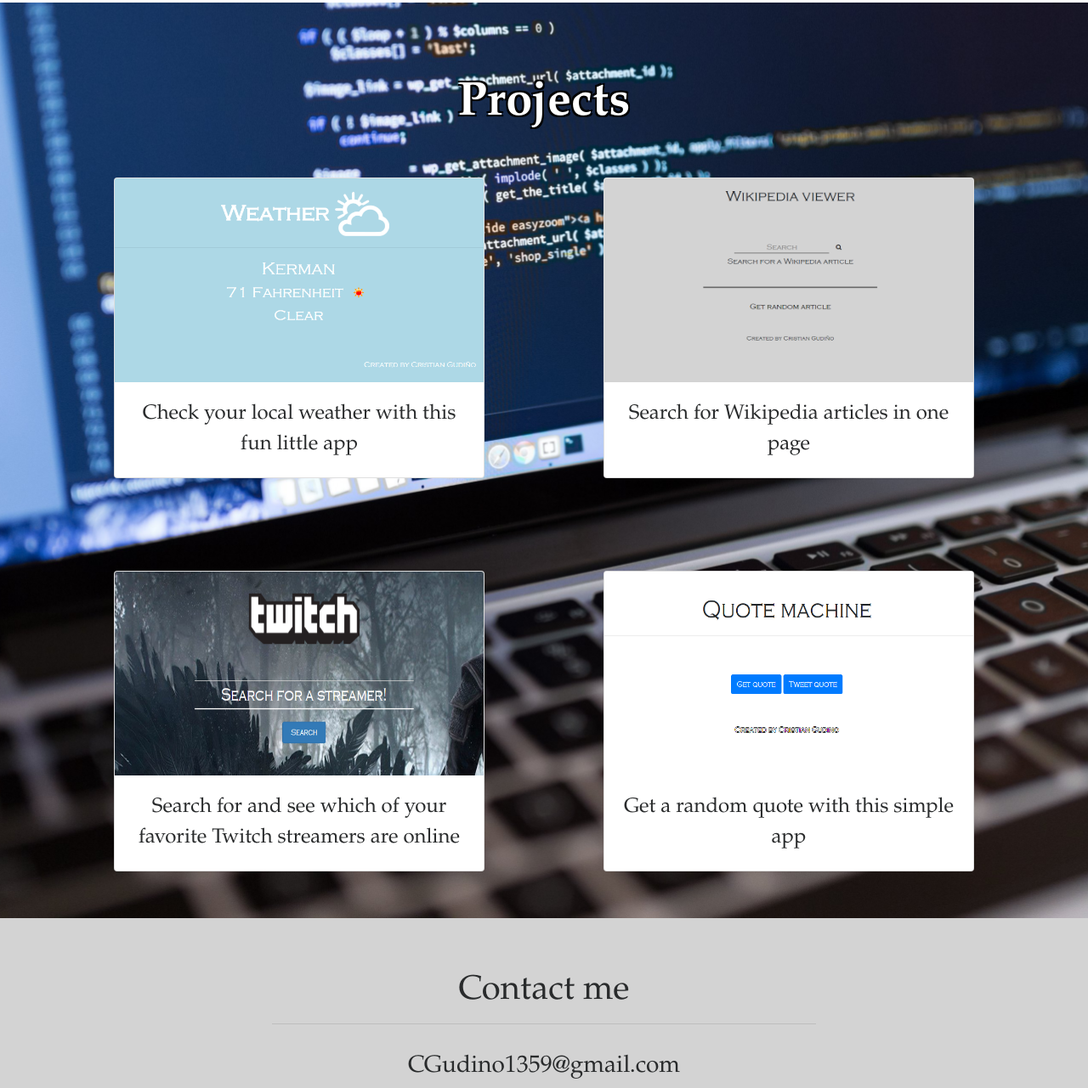
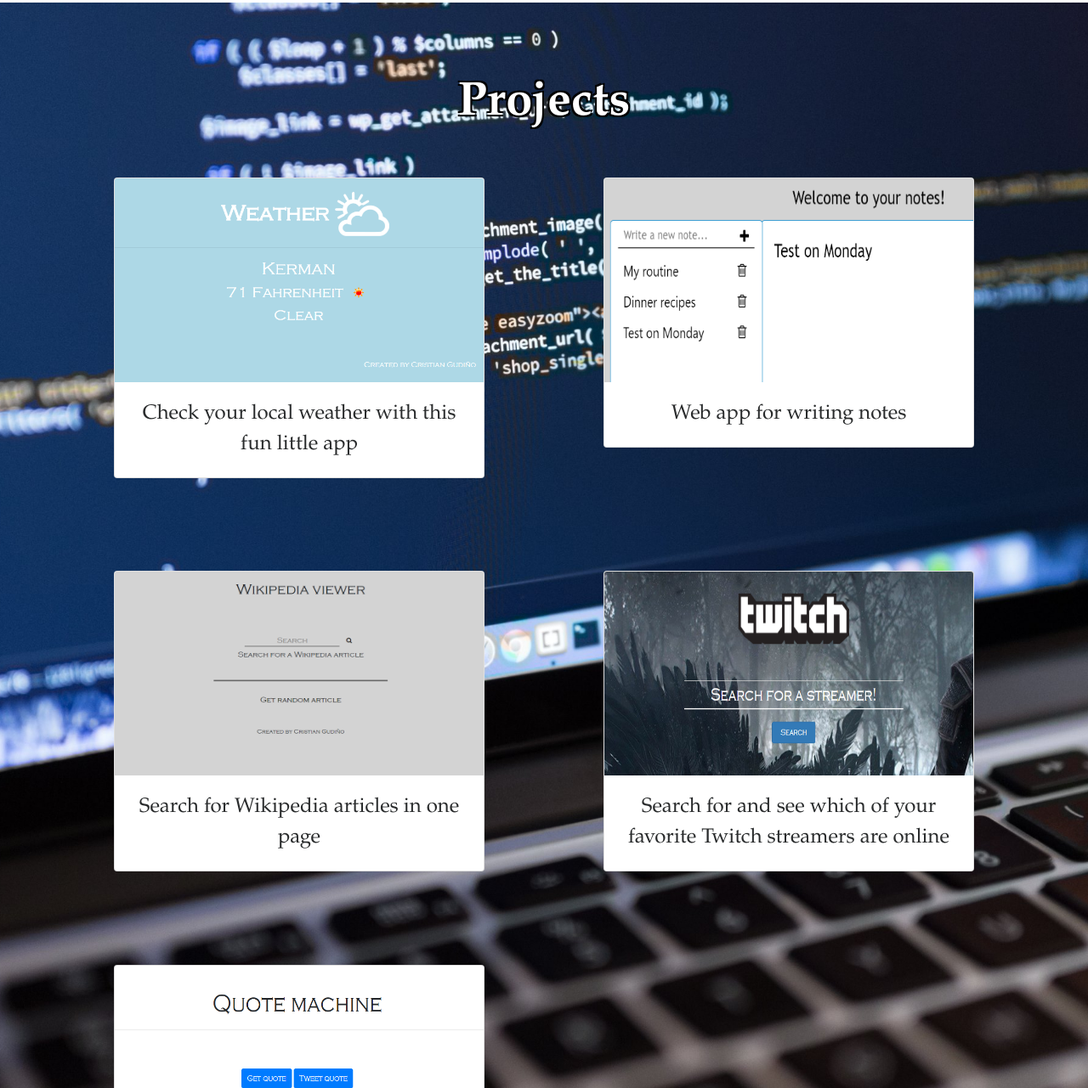
Before and after one commit to CGudino/CGudino.github.io, a website: page index.html in a window 1280 px wide. Shown: the part 1305-2586 px from the top of the page at 85% size. Drawn offline with nearby package versions, Linux system fonts and the light colour scheme; a script that the page names is missing.

Commit message:
New project added

```diff
--- a/index.html
+++ b/index.html
@@ -95,6 +95,16 @@
           </div>
           <div class='col-md-6 right'>
             <div class='card'>
+              <a href='https://cdn.rawgit.com/CGudino/Quote-Machine/137447e6/index.html' target='_blank'>
+                <img class='card-img-top' src='./pictures/notesapp.png' alt='Note taking app' />
+              </a>
+              <div class='card-block'>
+                <p class='card-text'>Web app for writing notes</p>
+              </div>
+            </div>
+          </div>
+          <div class='col-md-6 left'>
+            <div class='card'>
               <a href='https://cdn.rawgit.com/CGudino/Wikipedia-Article-Viewer/de7ca58c/index.html' target='_blank'>
                 <img class='card-img-top' src='./pictures/wikiviewer.png' alt='Wikipedia article viewer' />
               </a>
@@ -103,7 +113,7 @@
               </div>
             </div>
           </div>
-          <div class='col-md-6 left'>
+          <div class='col-md-6 right'>
             <div class='card'>
               <a href='https://cdn.rawgit.com/CGudino/Twitch-Streamer-Viewer/a60748a8/index.html' target='_blank'>
                 <img class='card-img-top' src='./pictures/twitchviewer.png' alt='Twitch streamer viewer' />
@@ -113,7 +123,7 @@
               </div>
             </div>
           </div>
-          <div class='col-md-6 right'>
+          <div class='col-md-6 left'>
             <div class='card'>
               <a href='https://cdn.rawgit.com/CGudino/Quote-Machine/137447e6/index.html' target='_blank'>
                 <img class='card-img-top' src='./pictures/quotemachine.png' alt='Random quote machine' />
```
Also changed, not shown: pictures/notesapp.PNG (added).
